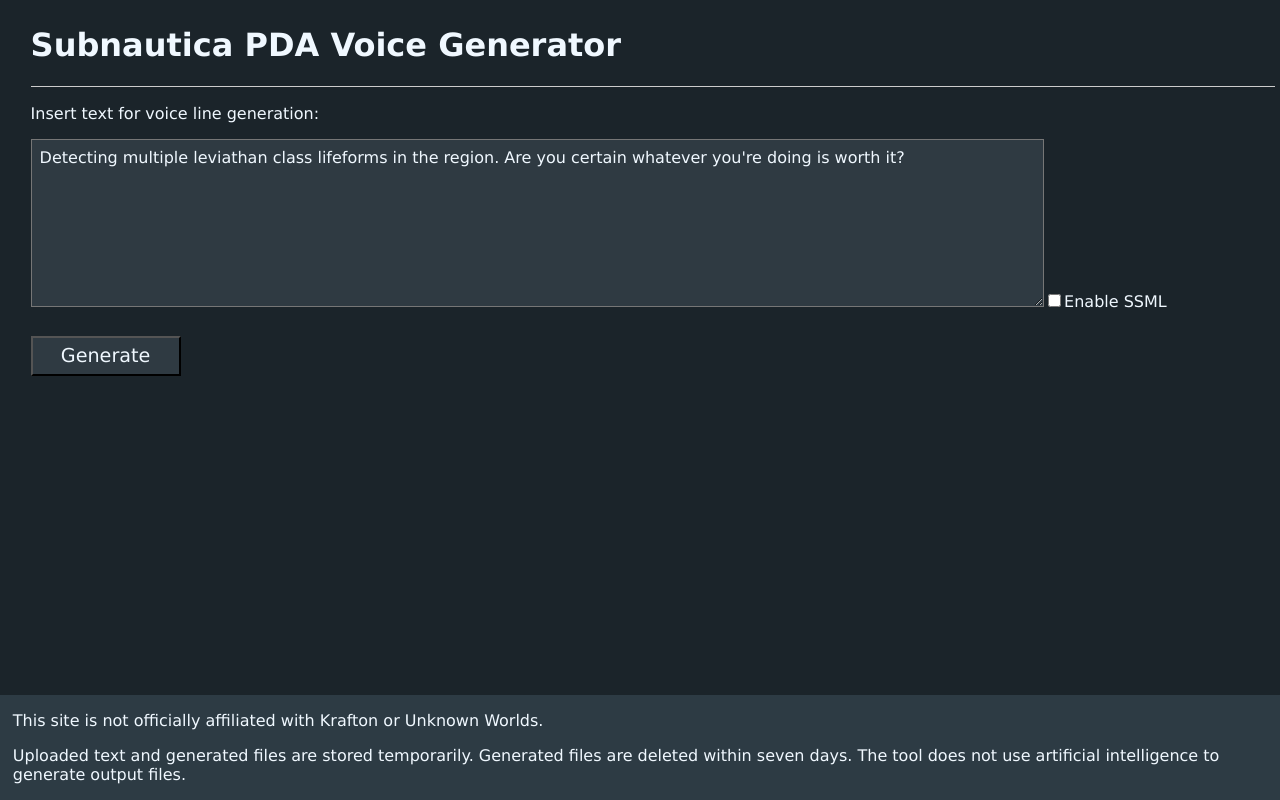
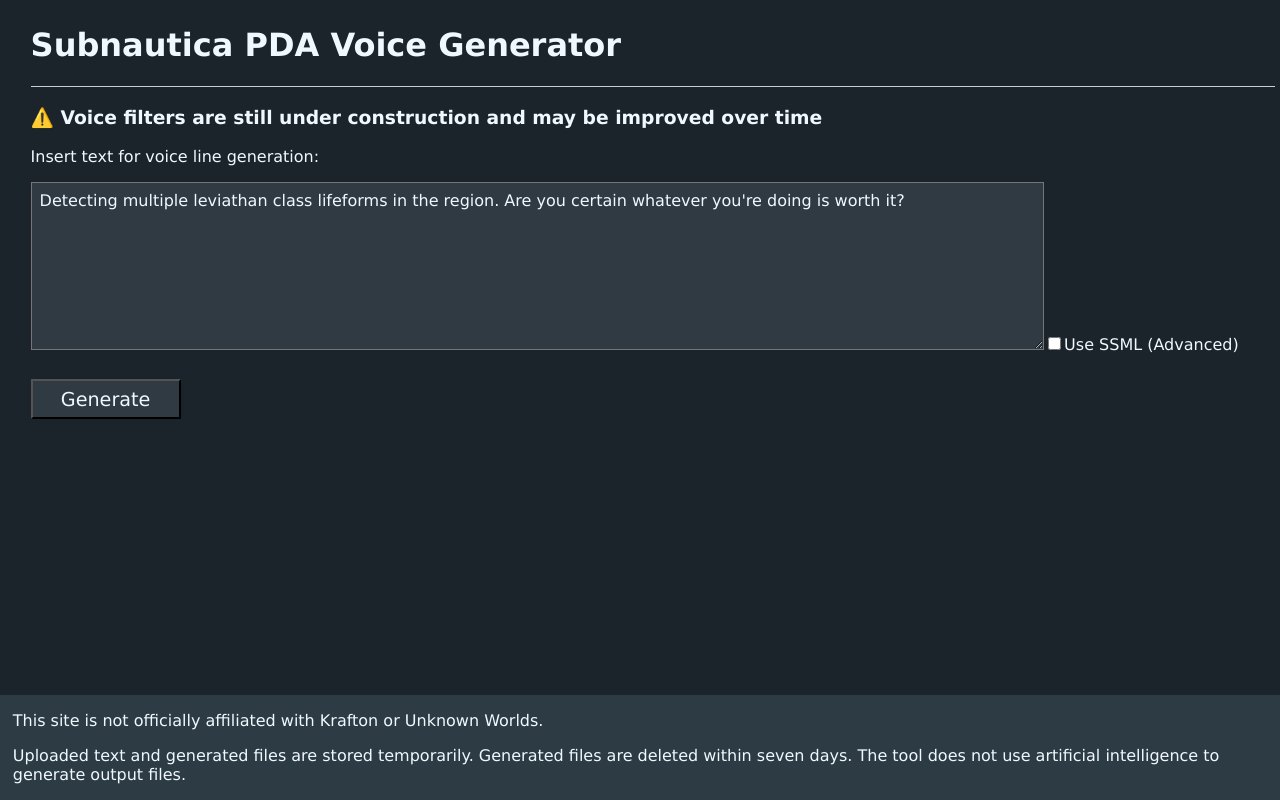
Before and after one commit to LeeTwentyThree/SnPdaVoice, a React (Create React App) app: page / in a window 1280 px wide. Built offline with nearby package versions, Linux system fonts and the light colour scheme; the HTML template or start-up script is replaced by a standard one.

Commit message:
Update page

```diff
--- a/src/App.js
+++ b/src/App.js
@@ -123,6 +123,7 @@
 
   return (
     <section>
+      <h3>⚠️ Voice filters are still under construction and may be improved over time</h3>
       <p>Insert text for voice line generation:</p>
       <textarea
         value={textInput}
@@ -138,9 +139,10 @@
       <input
           type="checkbox"
           id="enable-ssml"
+          checked={useSsml}
           onChange={e => setUseSsml(e.target.checked)}
       />
-      <label htmlFor="enable-ssml">Enable SSML</label>
+      <label htmlFor="enable-ssml">Use SSML (Advanced)</label>
       <div class='button-spacing'></div>
       <button
         type="button"
```
